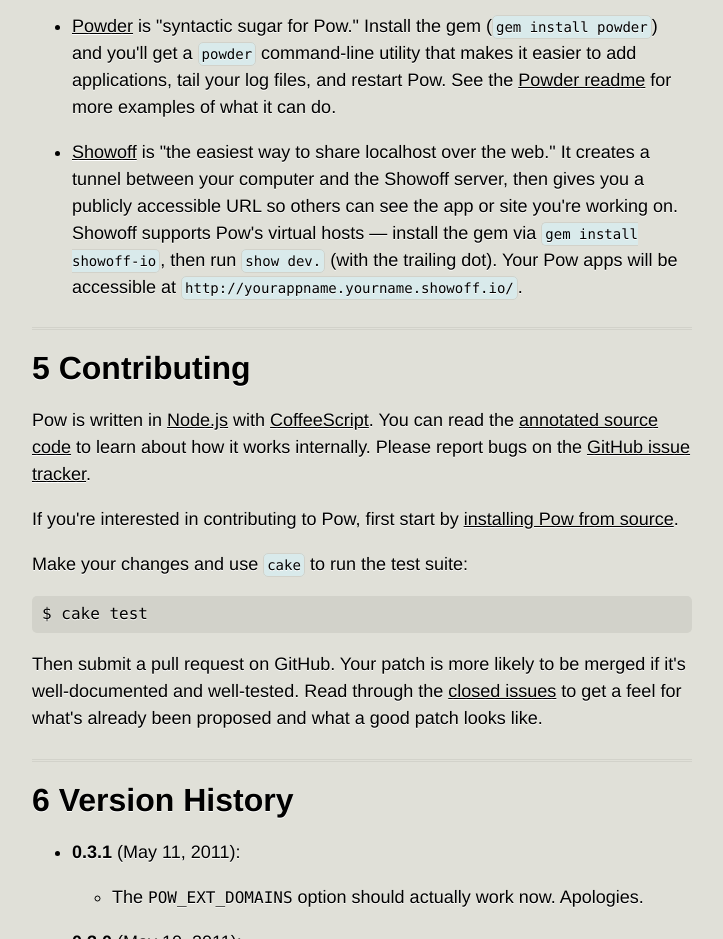
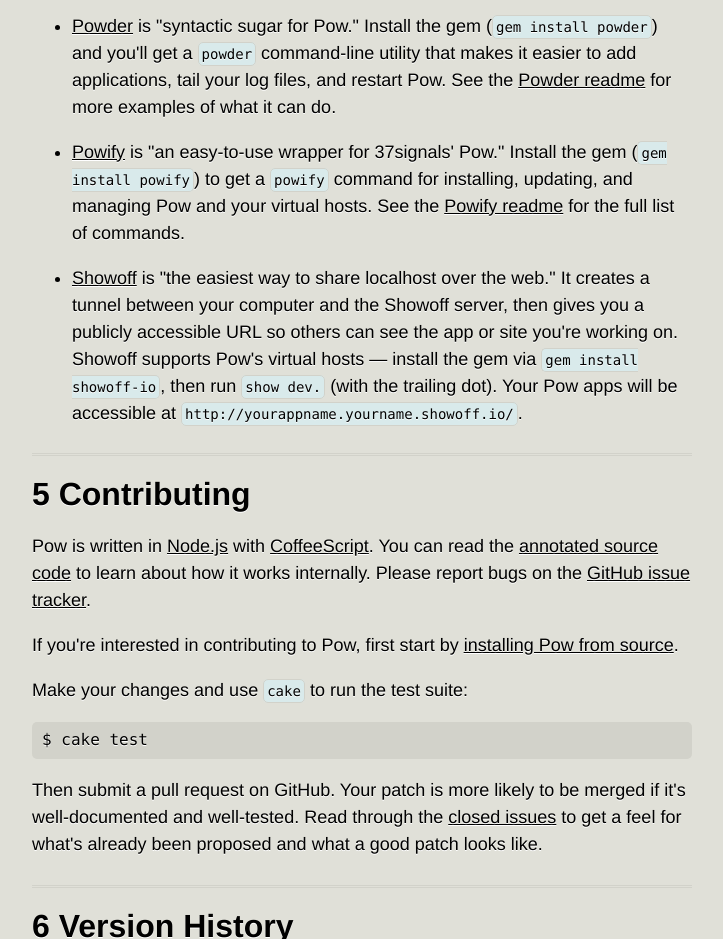
Before and after one commit to basecamp/pow, a plain HTML site: page manual.html in a window 1280 px wide. Shown: the part 8040-8979 px from the top of the page, without its empty margins (278-1001 px from the left). Drawn offline with Linux system fonts and the light colour scheme.

Commit message:
Regenerate manual

```diff
--- a/manual.html
+++ b/manual.html
@@ -378,6 +378,12 @@
 applications, tail your log files, and restart Pow. See the <a href="https://github.com/Rodreegez/powder#readme">Powder
 readme</a> for more
 examples of what it can do.</p></li>
+<li><p><a href="https://github.com/sethvargo/powify">Powify</a> is "an easy-to-use
+wrapper for 37signals' Pow." Install the gem (<code>gem install powify</code>)
+to get a <code>powify</code> command for installing, updating, and managing Pow
+and your virtual hosts. See the <a href="https://github.com/sethvargo/powify#readme">Powify
+readme</a> for the full
+list of commands.</p></li>
 <li><p><a href="http://showoff.io/">Showoff</a> is "the easiest way to share localhost
 over the web." It creates a tunnel between your computer and the
 Showoff server, then gives you a publicly accessible URL so others
```
